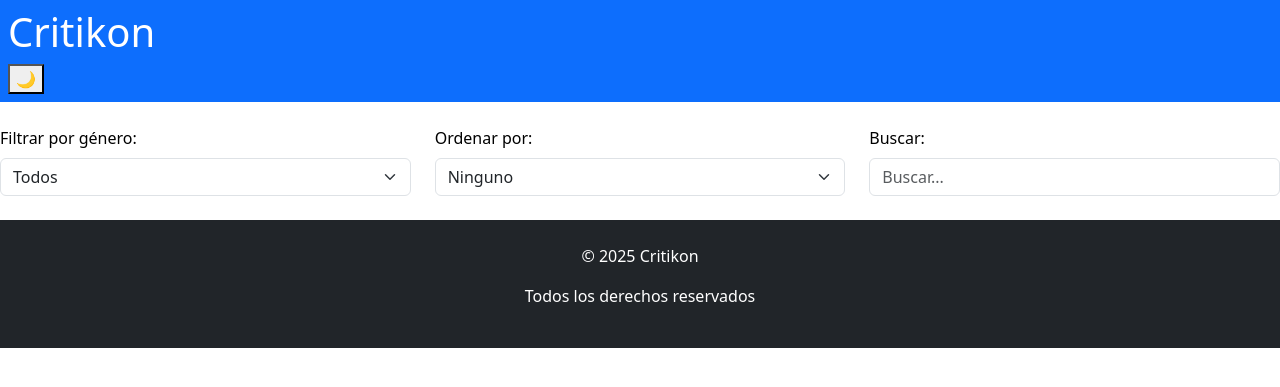
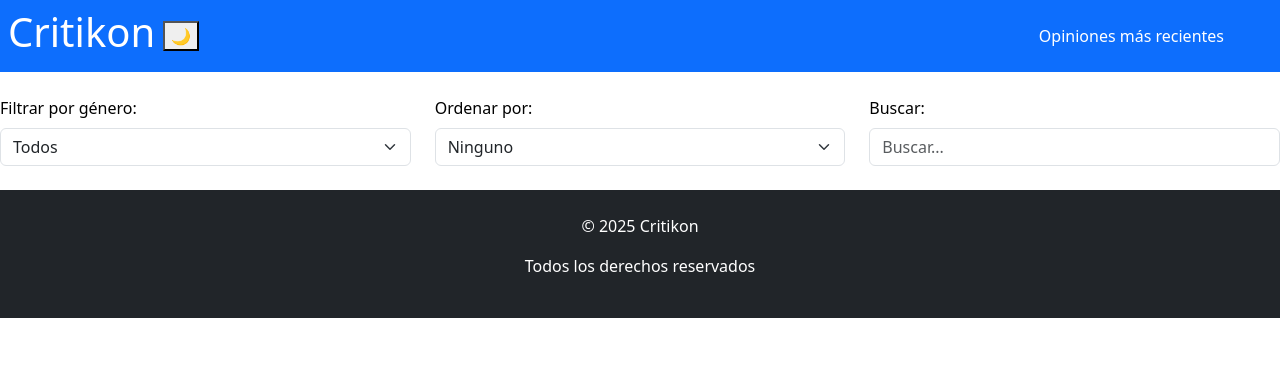
Before and after one commit to Carlos5Noob/Critikon-project, a Django app: page /critikon/ in a window 1280 px wide. Shown: the top 387 px of the page. Run offline with Django 5.2, Linux system fonts and the light colour scheme; data that the repository does not hold is empty; some libraries are stand-ins or nearby versions.

Commit message:
modificado plantilla base

```diff
--- a/app/templates/app/base.html
+++ b/app/templates/app/base.html
@@ -10,12 +10,20 @@
     <link rel="stylesheet" href="{% static 'modo.css' %}">
 </head>
 <body>
-    <header class="bg-primary text-white p-2 mb-4">
-        <a style="text-decoration: none; color: white" href="{% url 'app:videojuegos' %}"><h1>Critikon</h1></a>
-        <button id="dark-mode-toggle">
-            🌙
-        </button>
+    <header class="bg-primary text-white p-2 mb-4 d-flex flex-column flex-sm-row align-items-center justify-content-between">
+        <div class="d-flex align-items-center gap-2">
+            <a style="text-decoration: none; color: white" href="{% url 'app:videojuegos' %}">
+                <h1>Critikon</h1>
+            </a>
+            <button id="dark-mode-toggle">🌙</button>
+        </div>
+        <div class="me-5">
+            <a style="text-decoration: none; color: white" href="{% url 'app:opiniones_recientes' %}">
+                Opiniones más recientes
+            </a>
+        </div>
     </header>
+
 
     <main>
         {% block content %}
```
